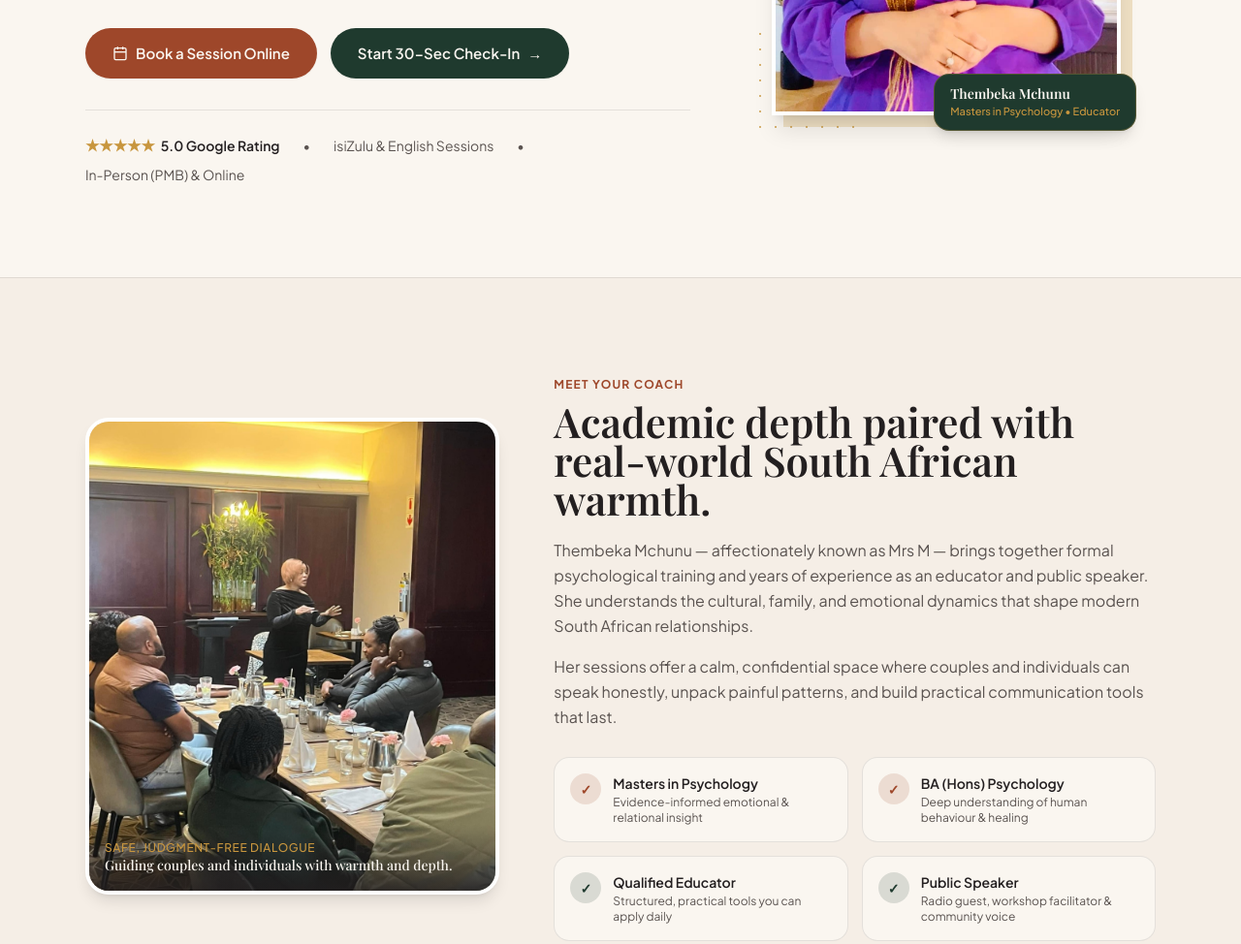
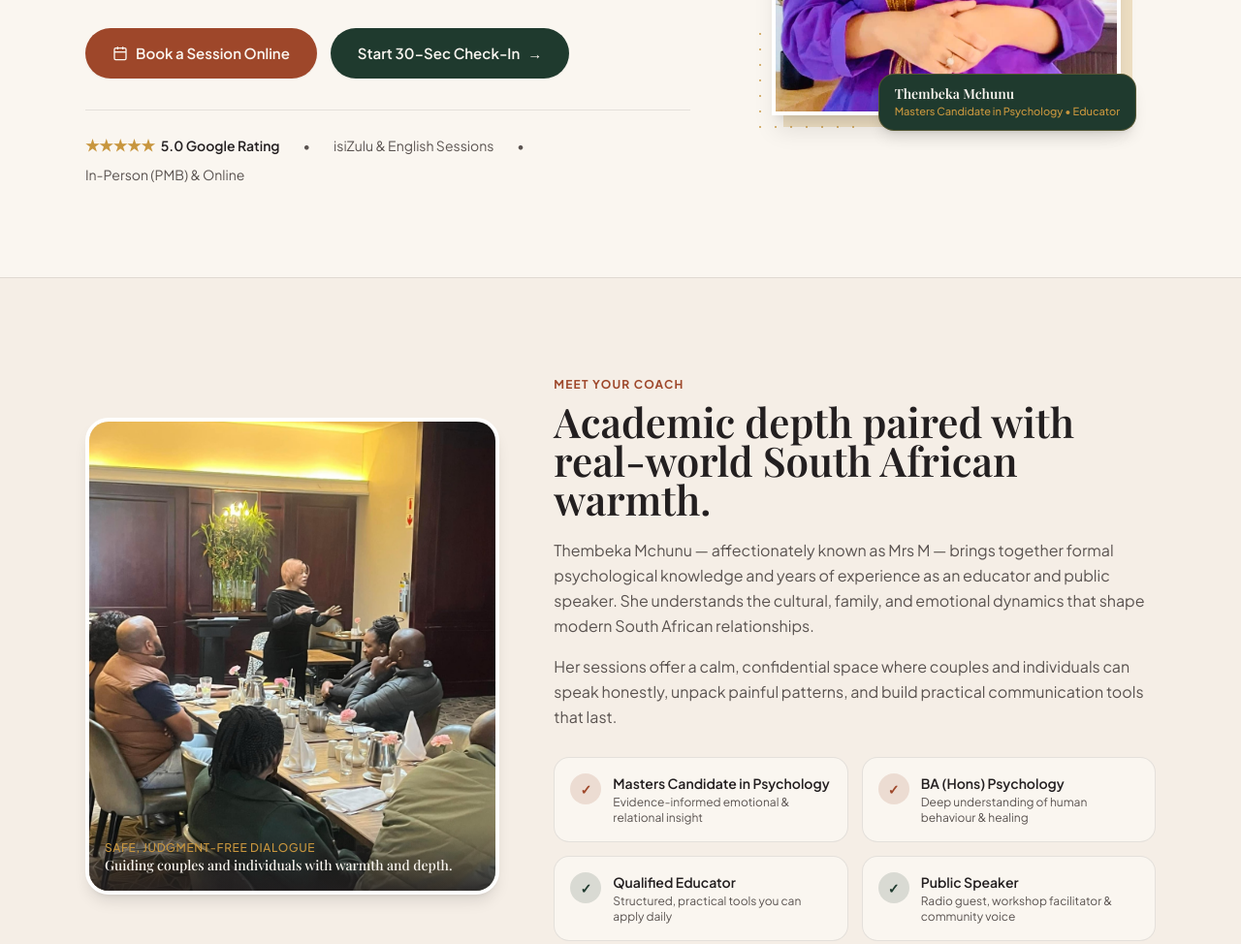
Before and after one commit to LimstarhShamase/relationship-building-with-mrsm, a plain HTML site: page index.html in a window 1280 px wide. Shown: the part 554-1528 px from the top of the page at 97% size. Drawn offline with nearby package versions, Linux system fonts and the light colour scheme; a web font is replaced by a local one.

Commit message:
Update index.html

```diff
--- a/index.html
+++ b/index.html
@@ -283,7 +283,7 @@
         </h2>
 
         <p class="mt-5 text-base text-muted leading-relaxed" data-i18n="aboutP1">
-          Thembeka Mchunu — affectionately known as Mrs M — brings together formal psychological training and years of experience as an educator and public speaker. She understands the cultural, family, and emotional dynamics that shape modern South African relationships.
+          Thembeka Mchunu — affectionately known as Mrs M — brings together formal psychological knowledge and years of experience as an educator and public speaker. She understands the cultural, family, and emotional dynamics that shape modern South African relationships.
         </p>
         <p class="mt-4 text-base text-muted leading-relaxed" data-i18n="aboutP2">
           Her sessions offer a calm, confidential space where couples and individuals can speak honestly, unpack painful patterns, and build practical communication tools that last.
@@ -784,7 +784,7 @@
       </h2>
 
       <p class="mt-4 text-base text-cream/80 max-w-xl mx-auto" data-i18n="contactSub">
-        Reserve your preferred date and time online or call directly to schedule a confidential consultation in Pietermaritzburg or online.
+        Reserve your preferred date and time online or call directly to schedule a confidential consultation in Claridge Pietermaritzburg (New Development)or online.
       </p>
 
       <div class="mt-8 flex flex-col sm:flex-row justify-center gap-4 max-w-xl mx-auto">
@@ -809,7 +809,7 @@
       <div class="mt-10 pt-8 border-t border-cream/15 grid sm:grid-cols-3 gap-6 text-sm text-cream/75 text-left">
         <div>
           <p class="font-serif text-lg text-cream font-semibold">Relationship Building with Mrs M</p>
-          <p class="mt-1 text-xs">Thembeka Mchunu • Qualified Educator, BA (Hons) Psychology, Masters in Psychology, Public Speaker</p>
+          <p class="mt-1 text-xs">Thembeka Mchunu • Qualified Educator, BA (Hons) Psychology, Masters Candidate in Psychology, Public Speaker</p>
           <p class="mt-2 text-xs text-ochre">relationship-building-with-mrsm@outlook.com</p>
         </div>
         <div>
@@ -820,7 +820,7 @@
         </div>
         <div>
           <p class="font-semibold text-cream" data-i18n="footerLocTitle">Location</p>
-          <p class="mt-1 text-xs" data-i18n="footerLoc">Pietermaritzburg, KwaZulu-Natal &amp; Online Nationwide</p>
+          <p class="mt-1 text-xs" data-i18n="footerLoc">Claridge Pietermaritzburg (New Development), KwaZulu-Natal &amp; Online Nationwide</p>
         </div>
       </div>
 
@@ -1084,14 +1084,14 @@
         trustRating: "5.0 Google Rating",
         trustLang: "isiZulu & English Sessions",
         trustMode: "In-Person (PMB) & Online",
-        heroCardSub: "Masters in Psychology • Educator",
+        heroCardSub: "Masters Candidate in Psychology • Educator",
         aboutPhotoTag: "Safe, Judgment-Free Dialogue",
         aboutPhotoCaption: "Guiding couples and individuals with warmth and depth.",
         aboutEyebrow: "Meet Your Coach",
         aboutTitle: "Academic depth paired with real-world South African warmth.",
-        aboutP1: "Thembeka Mchunu — affectionately known as Mrs M — brings together formal psychological training and years of experience as an educator and public speaker. She understands the cultural, family, and emotional dynamics that shape modern South African relationships.",
+        aboutP1: "Thembeka Mchunu — affectionately known as Mrs M — brings together formal psychological knowledge and years of experience as an educator and public speaker. She understands the cultural, family, and emotional dynamics that shape modern South African relationships.",
         aboutP2: "Her sessions offer a calm, confidential space where couples and individuals can speak honestly, unpack painful patterns, and build practical communication tools that last.",
-        qual1Title: "Masters in Psychology",
+        qual1Title: "Masters Candidate in Psychology",
         qual1Sub: "Evidence-informed emotional & relational insight",
         qual2Title: "BA (Hons) Psychology",
         qual2Sub: "Deep understanding of human behaviour & healing",
@@ -1211,7 +1211,7 @@
         aboutTitle: "Ulwazi olunzulu lwezemfundo oluhlangene nemfudumalo yaseNingizimu Afrika.",
         aboutP1: "U-Thembeka Mchunu — owaziwa kakhulu ngokuthi u-Mrs M — uhlanganisa imfundo ephakeme yezengqondo (Psychology) nesipiliyoni seminyaka enguthisha nesikhulumi somphakathi. Uyaziqonda izimo zamasiko, ezomndeni, nezomphefumulo ezithinta ubudlelwano namuhla.",
         aboutP2: "Izikhathi zakhe zinikeza indawo ezolile neyimfihlo lapho izithandani nabantu ngabanye bengakhuluma ngokukhululeka, belaphe amanxeba adlule, futhi bafunde izindlela ezakhayo zokuxhumana.",
-        qual1Title: "Masters in Psychology",
+        qual1Title: "Masters Candidate in Psychology",
         qual1Sub: "Ukuqonda okujulile kwemizwa nobudlelwano",
         qual2Title: "BA (Hons) Psychology",
         qual2Sub: "Ulwazi olujulile lokuziphatha nokuphola kwangaphakathi",
@@ -1288,7 +1288,7 @@
         footerHoursTitle: "Izikhathi Zokubhuka",
         footerHours: "Msombuluko–Lwesihlanu: 15:00–18:00 • Amaholide Esikole: 08:00–15:00 • Mgqibelo & Sonto: 09:00–14:00",
         footerLocTitle: "Indawo",
-        footerLoc: "Pietermaritzburg, KwaZulu-Natal Naku-Online Ezweni Lonke",
+        footerLoc: "Claridge Pietermaritzburg (New Development), KwaZulu-Natal Naku-Online Ezweni Lonke",
         mobileCall: "Fonela 084 416 2803",
         mobileBook: "Bhuka Isikhathi",
         bookModalTitle: "Bhuka Isikhathi",
```
